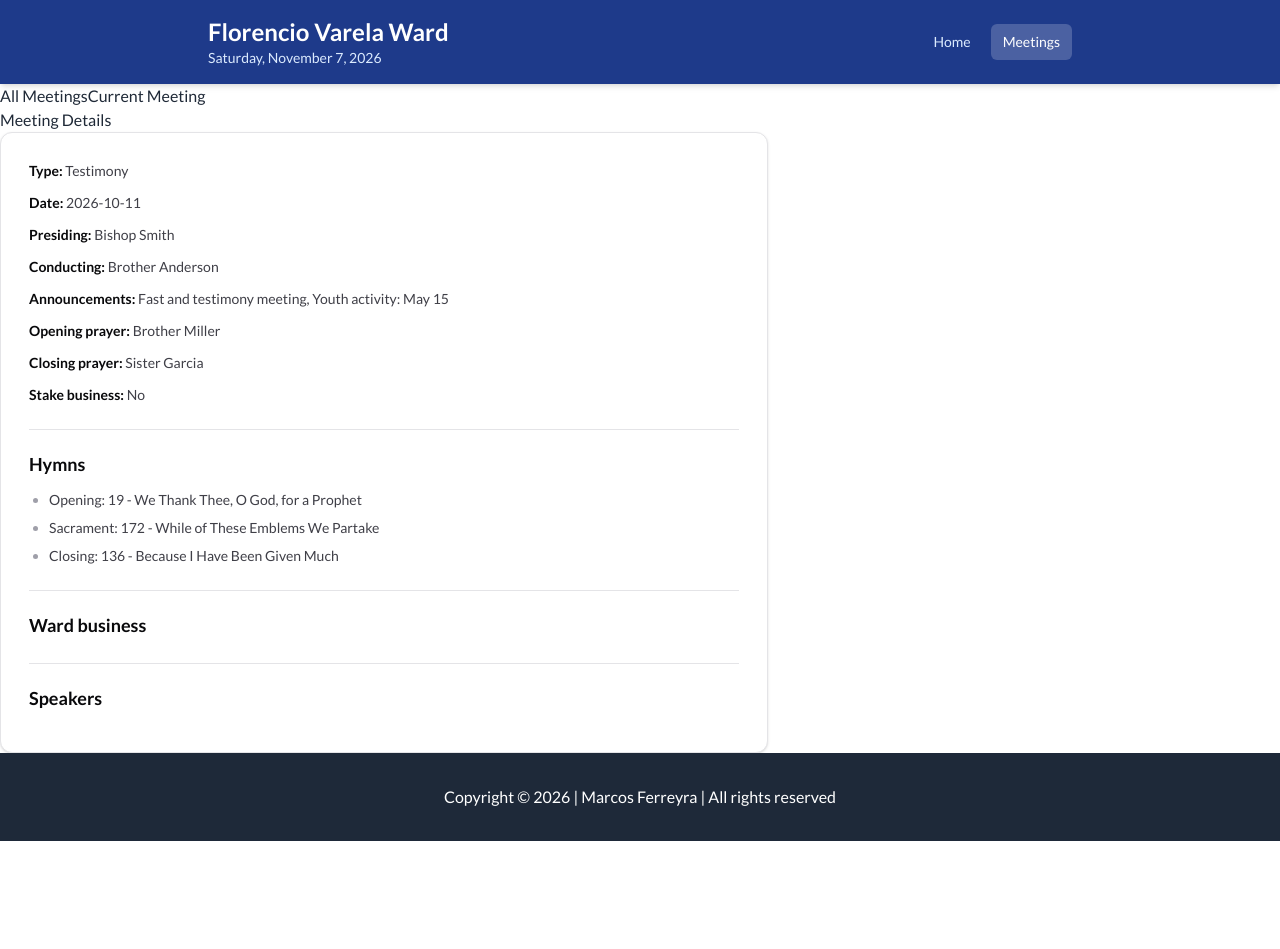
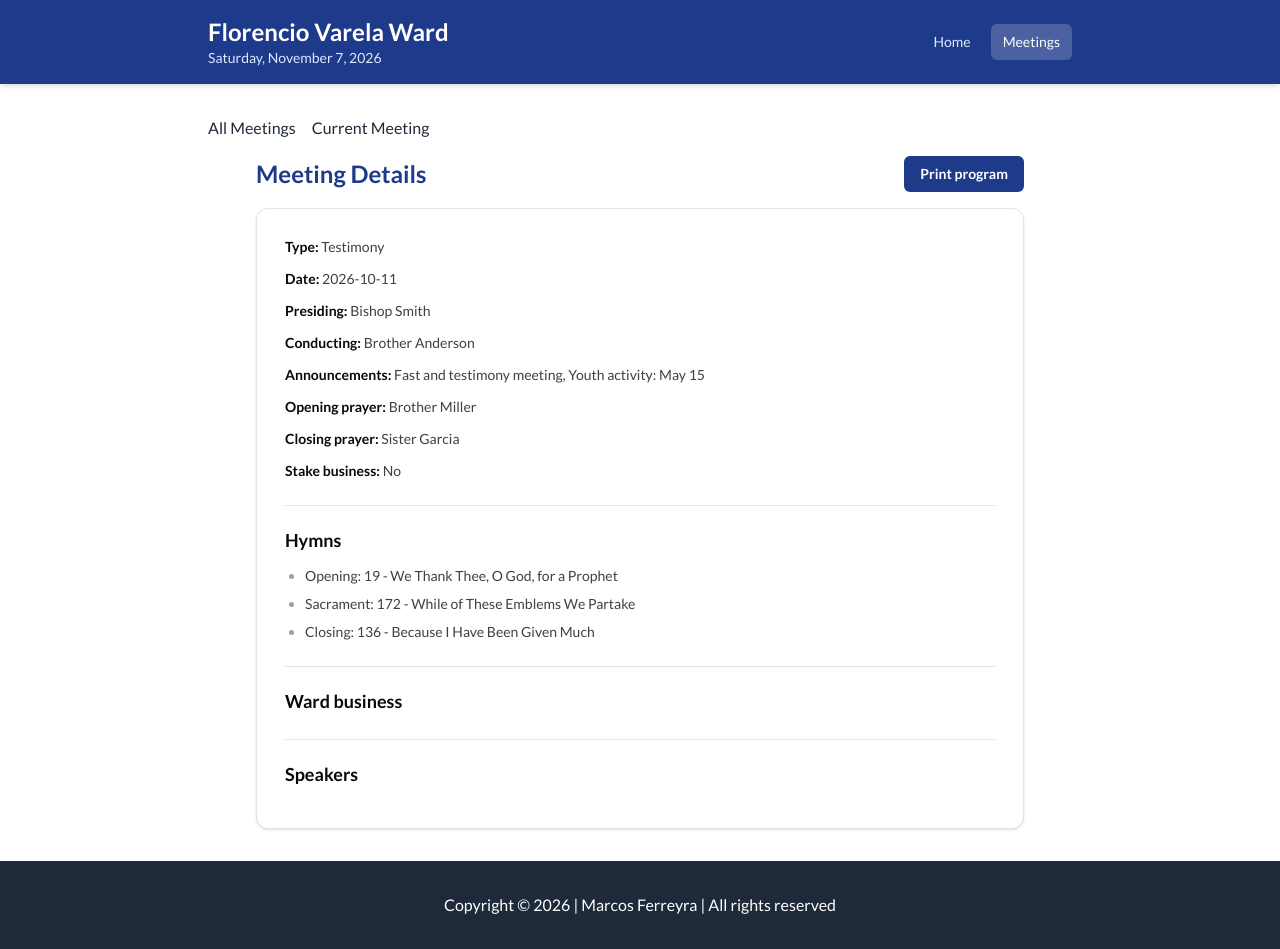
Before and after one commit to MarcosDFerreyra/sacrament-meetings, a Next.js app: page /meetings/1 in a window 1280 px wide. Before the commit the page ends 841 px from the top, so only its background shows below. Built offline with nearby package versions, Linux system fonts and the light colour scheme.

Commit message:
print button and Layout spacing for home and meetings pages

```diff
--- a/app/meetings/[id]/page.tsx
+++ b/app/meetings/[id]/page.tsx
@@ -2,6 +2,7 @@ import type { SacramentMeeting } from "@/lib/types";
 import { headers } from "next/headers";
 import MeetingDetail from "@/components/MeetingDetail";
 import { notFound } from "next/navigation";
+import PrintButton from "@/components/PrintButton";
 
 export default async function MeetingPage({ params }: { params: Promise<{ id: string }> }) {
     const { id } = await params;
@@ -18,8 +19,11 @@ export default async function MeetingPage({ params }: { params: Promise<{ id: st
     const meeting: SacramentMeeting = await res.json();
 
     return (
-        <div>
-            <h1>Meeting Details</h1>
+        <div className="mx-auto max-w-3xl">
+            <div className="mb-4 flex items-center justify-between gap-4">
+                <h1 className="text-2xl font-bold text-brand">Meeting Details</h1>
+                <PrintButton />
+            </div>
             <MeetingDetail meeting={meeting} />
         </div>
     );
--- a/app/meetings/layout.tsx
+++ b/app/meetings/layout.tsx
@@ -2,8 +2,8 @@ import Link from 'next/link';
 
 export default function MeetingsLayout({ children }: { children: React.ReactNode }) {
     return (
-        <section>
-            <nav>
+        <section className="w-full max-w-4xl mx-auto px-4 py-8">
+            <nav className="flex gap-4 mb-4 print:hidden">
                 <Link href="/meetings">All Meetings</Link>
                 <Link href="/meetings/current">Current Meeting</Link>
             </nav>
--- a/app/meetings/page.tsx
+++ b/app/meetings/page.tsx
@@ -14,8 +14,8 @@ export default async function MeetingsPage() {
     const meetings: SacramentMeeting[] = await res.json();
 
     return (
-        <div>
-            <h1>All Meetings</h1>
+        <div className="space-y-3">
+            <h1 className="text-3xl font-bold text-brand mb-4">All Meetings</h1>
             {meetings.map((meeting) => (
                 <MeetingCard key={meeting.id} meeting={meeting} />
             ))}
--- a/app/page.tsx
+++ b/app/page.tsx
@@ -3,7 +3,7 @@ import Image from "next/image";
 export default function Home() {
   return (
     <div className="flex flex-1 flex-col w-full max-w-4xl mx-auto px-4">
-      <main className="flex flex-1 flex-col items-center gap-6 py-32 px-16 bg-white sm:items-start">
+      <main className="flex flex-1 flex-col items-center gap-6 pt-10 pb-16 px-16 bg-white sm:items-start">
         <h1 className="text-3xl font-bold text-brand">Sacrament Meeting Planner</h1>
         <p className="text-lg">
           Plan, review and print sacrament meeting programs for the current and past weeks.
--- a/components/Footer.tsx
+++ b/components/Footer.tsx
@@ -1,6 +1,6 @@
 export default function Footer() {
     return (
-        <footer className="bg-gray-800 text-white py-8">
+        <footer className="bg-gray-800 text-white py-8 print:hidden">
             <div className="container mx-auto text-center">
                 <p>Copyright &copy; {new Date().getFullYear()} | Marcos Ferreyra | All rights reserved</p>
             </div>
--- a/components/Header.tsx
+++ b/components/Header.tsx
@@ -6,7 +6,7 @@ export default function Header() {
     });
 
     return (
-        <header className="bg-brand text-white shadow-md">
+        <header className="bg-brand text-white shadow-md print:hidden" >
             <div className="max-w-4xl mx-auto px-4 py-4 flex items-center justify-between">
                 <div>
                     <p className="text-2xl font-bold">Florencio Varela Ward</p>
--- a/components/MeetingDetail.tsx
+++ b/components/MeetingDetail.tsx
@@ -3,7 +3,7 @@ import type { SacramentMeeting } from "@/lib/types";
 
 export default function MeetingDetail({ meeting }: { meeting: SacramentMeeting }) {
     return (
-        <section className="w-full max-w-3xl space-y-6 rounded-xl border border-zinc-200 bg-white p-5 shadow-sm sm:p-7">
+        <section className="mx-auto w-full max-w-3xl space-y-6 rounded-xl border border-zinc-200 bg-white p-5 shadow-sm sm:p-7">
             <div className="space-y-3 text-sm text-zinc-700">
                 <p><span className="font-semibold text-zinc-950">Type:</span> <span className="capitalize">{meeting.meetingType}</span></p>
                 <p><span className="font-semibold text-zinc-950">Date:</span> {meeting.date}</p>
--- /dev/null
+++ b/components/PrintButton.tsx
@@ -0,0 +1,9 @@
+'use client';
+
+export default function PrintButton() {
+    return (
+        <button type="button" className="print:hidden rounded-md bg-brand px-4 py-2 text-sm font-bold text-white hover:opacity-90 focus-visible:outline-2 focus-visible:outline-offset-2 focus-visible:outline-brand" onClick={() => window.print()}>
+            Print program
+        </button>
+    );
+}
```
